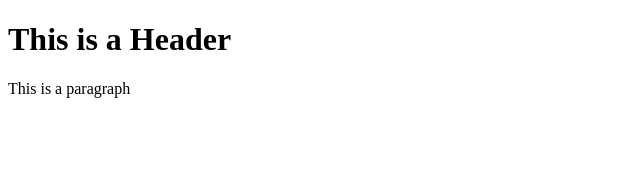
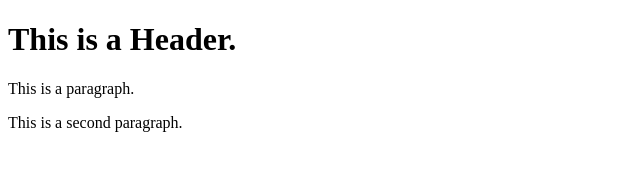
Before and after one commit to NickCampbellUCSD/full-stack-web-development-certificate, a plain HTML site: page index.html in a window 1280 px wide. Shown: the whole page, without its empty margins (0-640 px from the left). Drawn offline with Linux system fonts and the light colour scheme.

Commit message:
second commit

```diff
--- a/index.html
+++ b/index.html
@@ -3,7 +3,8 @@
     <head></head>
 
     <body>
-        <h1>This is a Header</h1>
-        <p>This is a paragraph</p>
+        <h1>This is a Header.</h1>
+        <p>This is a paragraph.</p>
+        <p>This is a second paragraph.</p>
     </body>
 </html>
```
